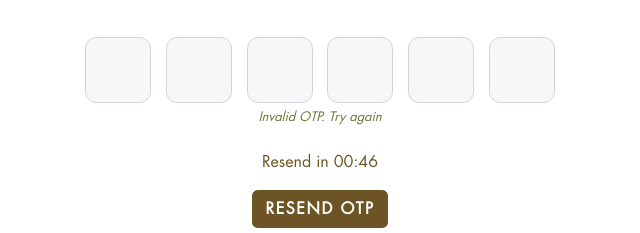
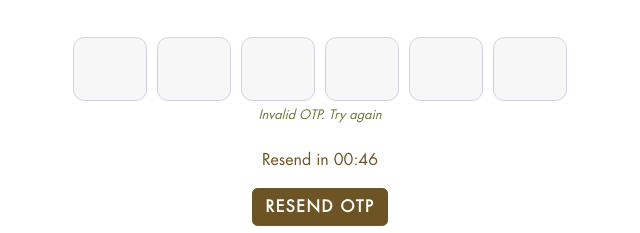
Before and after one commit to inspira-raina/burgreens, a plain HTML site: page otp-page.html in a window 1280 px wide. Shown: the part 236-469 px from the top of the page, 320-960 px from the left. Drawn offline with Linux system fonts and the light colour scheme; a web font is replaced by a local one.

Commit message:
Initial Commit

```diff
--- a/otp-page.html
+++ b/otp-page.html
@@ -29,13 +29,13 @@
     <!-- OTP Form -->
     <form class="form-otp" action="new-password.html">
         <h1 class="form-otp-title">Enter the 6-digit OTP sent to your mobile number 082113062013</h1>
-        <div class="input-otp">
-            <input type="text" maxLength="1" size="1" min="0" max="9" pattern="[0-9]{1}">
-            <input type="text" maxLength="1" size="1" min="0" max="9" pattern="[0-9]{1}">
-            <input type="text" maxLength="1" size="1" min="0" max="9" pattern="[0-9]{1}">
-            <input type="text" maxLength="1" size="1" min="0" max="9" pattern="[0-9]{1}">
-            <input type="text" maxLength="1" size="1" min="0" max="9" pattern="[0-9]{1}">
-            <input type="text" maxLength="1" size="1" min="0" max="9" pattern="[0-9]{1}">
+        <div class="row input-otp">
+            <input type="text" class="col" maxLength="1" size="1" min="0" max="9" pattern="[0-9]{1}">
+            <input type="text" class="col" maxLength="1" size="1" min="0" max="9" pattern="[0-9]{1}">
+            <input type="text" class="col" maxLength="1" size="1" min="0" max="9" pattern="[0-9]{1}">
+            <input type="text" class="col" maxLength="1" size="1" min="0" max="9" pattern="[0-9]{1}">
+            <input type="text" class="col" maxLength="1" size="1" min="0" max="9" pattern="[0-9]{1}">
+            <input type="text" class="col" maxLength="1" size="1" min="0" max="9" pattern="[0-9]{1}">
         </div>
         <small class="form-text text-center">Invalid OTP. Try again</small>
         <div class="text-center my-4">
--- a/scss/_forms.scss
+++ b/scss/_forms.scss
@@ -1,3 +1,10 @@
+input {
+    // outline: 0 !important;
+    // outline-offset: 0  !important;
+    // -webkit-box-shadow: none !important;
+    // box-shadow: none  !important;
+}
+
 .form-text {
     color: #677733;
     font-style: italic;
--- a/scss/_login.scss
+++ b/scss/_login.scss
@@ -31,23 +31,26 @@
     justify-content: space-between;
 
     input {
-        background-clip: padding-box;
+        color: #211B14;
         border: 1px solid #d1d3e2;
-        transition: border-color 0.15s ease-in-out, box-shadow 0.15s ease-in-out;
-        color: #211B14;
-        font-weight: 400;
         background-color: #F7F7F7;
-        height: calc(2em + 1rem + 2px);
-        width: calc(2em + 1rem + 2px);
-        padding: 0.5rem 1.50rem;
-        font-size: 1.5rem;
+        font-size: 2.5em;
+        font-weight: 600;
         line-height: 1.5;
         border-radius: 0.7rem;
+        text-align: center;
+        vertical-align: middle;
+        margin-right: 10px;
         &:focus {
             color: $green;
             border-color: $orange;
             background-color: #F7F7F7;
             box-shadow: 0 0 5px $orange inset;
+            outline: 0 !important;
+            outline-offset: 0  !important;
+        }
+        &:last-child {
+            margin-right: 0;
         }
     }
 }
```
Also changed, not shown: css/style.css, 1 other file.
